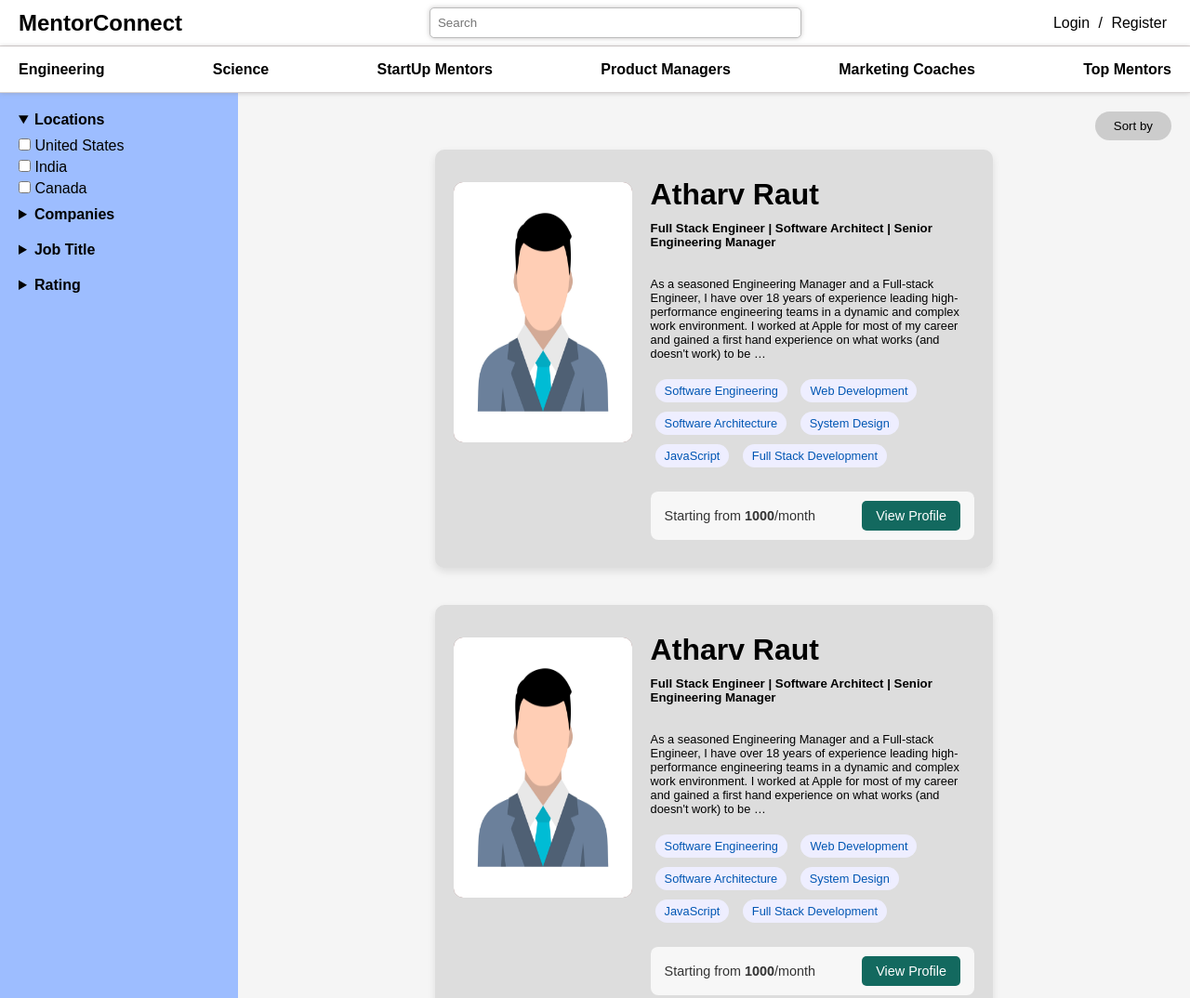
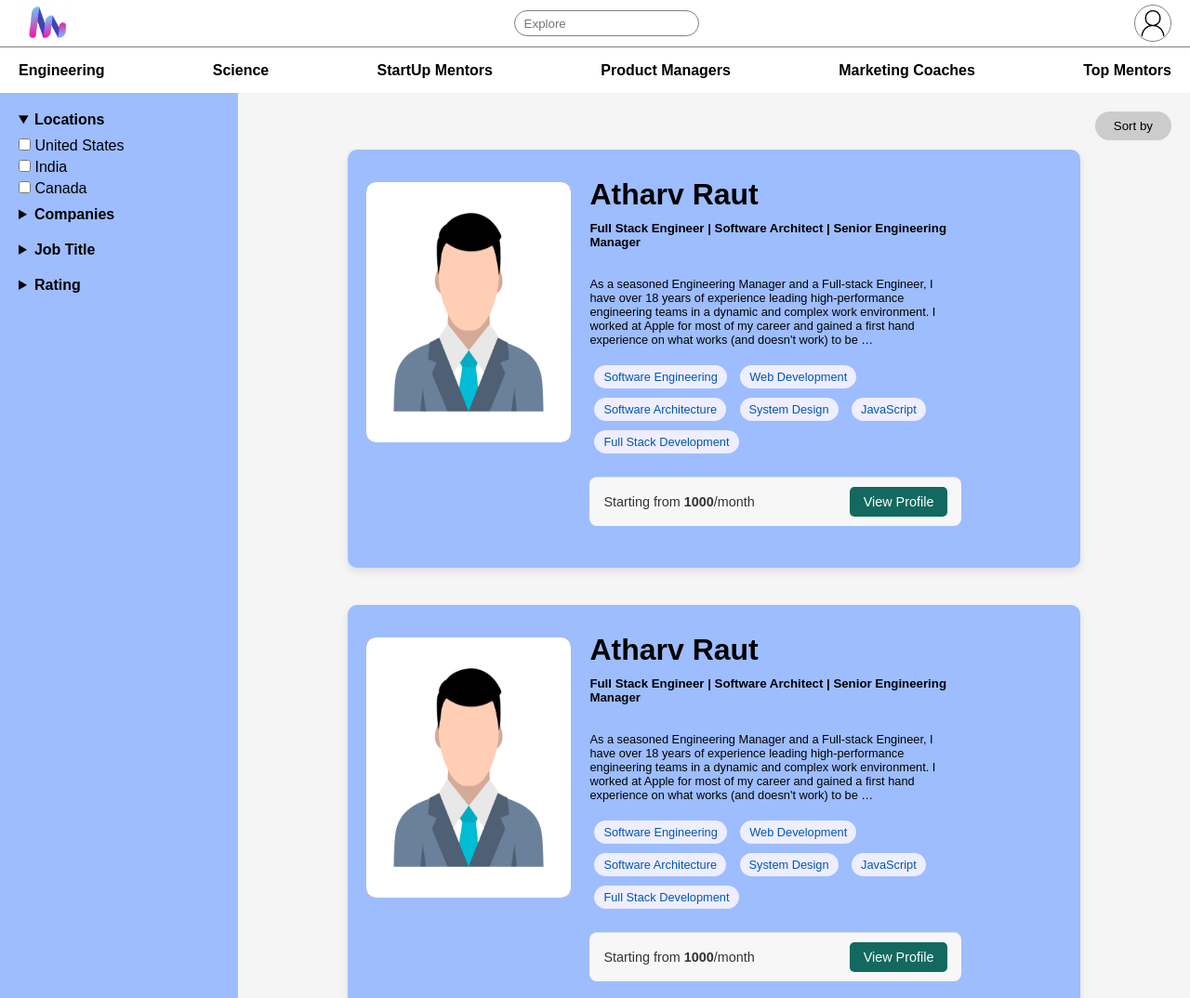
Before and after one commit to ProtagonistJC/SIH2024, a plain HTML site: page SIH_Prototype/search.html in a window 1280 px wide. Shown: the top 1074 px of the page at 93% size. Drawn offline with Linux system fonts and the light colour scheme.

Commit message:
Added_index_and_navbar_to_all_pages

```diff
--- a/SIH_Prototype/dashboard.css
+++ b/SIH_Prototype/mentorDashboard.css
@@ -3,6 +3,27 @@ body {
     background-color: #f4f4f4;
     margin: 0;
     padding: 0;
+}
+
+.navbar{
+    padding: 5px 20px;
+    height: 45px;
+    display: flex;
+    justify-content: space-between;
+    align-items: center;
+    background-color: white;
+}
+.user{
+    border-radius: 50%;
+    border: 1px gray solid;
+}
+.navbar>input{
+    border: gray 1px solid;
+    outline: none;
+    padding: 0 10px;
+    border-radius: 20px;
+    height: 70%;
+    justify-self: end;
 }
 
 header {
@@ -19,7 +40,7 @@ header {
 .dashboard {
     max-width: 100%;
     margin: 0 auto;
-    padding: 20px;
+    margin:20px;
 }
 
 .profile {
--- a/SIH_Prototype/search.css
+++ b/SIH_Prototype/search.css
@@ -7,6 +7,28 @@
 
 body {
     background-color: #f5f5f5;
+}
+.navbar{
+    padding: 5px 20px;
+    height: 50px;
+    display: flex;
+    position: sticky;
+    top:0px;
+    justify-content: space-between;
+    align-items: center;
+    background-color: white;
+}
+.user{
+    border-radius: 50%;
+    border: 1px gray solid;
+}
+.navbar>input{
+    border: gray 1px solid;
+    outline: none;
+    padding: 0 10px;
+    border-radius: 20px;
+    height: 70%;
+    justify-self: end;
 }
 
 header {
@@ -58,8 +80,7 @@ header {
     height:50px;
     position: sticky;
     top: 50px;
-    border-bottom: 0.5px solid rgb(216, 211, 211);
-    box-shadow: 0 0 5px rgba(146, 141, 141, 0.5);
+    border-top: 1px solid gray;
     /* border: 2px solid black; */
     padding-left: 20px;
     padding-right: 20px;
@@ -132,11 +153,11 @@ main {
 }
 
 .mentor-card {
-    width: 600px;
+    width: 80%;
     margin-bottom: 40px;
     height: 450px;
     display: flex;
-    background-color: #ddd;
+    background-color: #9DBDFF;
     padding: 20px;
     border-radius: 10px;
     box-shadow: 0 4px 8px rgba(0, 0, 0, 0.1);
--- a/SIH_Prototype/search.html
+++ b/SIH_Prototype/search.html
@@ -7,13 +7,18 @@
     <link rel="stylesheet" href="search.css">
 </head>
 <body>
-    <header>
+    <!-- <header>
         <div class="logo">MentorConnect</div>
         <input type="text" class="search-bar" placeholder="Search">
         <div class="auth">
             <a href="#">Login</a> / <a href="#">Register</a>
         </div>
-    </header>
+    </header> -->
+    <div class="navbar">
+        <img src="./only_logo.PNG" alt="logo" class="logo" style="height: 100%;">
+        <input type="text" placeholder="Explore">
+        <img src="./usericon.png" alt="user" class="user" style="height: 100%;">
+      </div>
     <div class="v_catogarydiv">
     <h6>Engineering</h6>
     <h6>Science</h6>
```
Also changed, not shown: SIH_Prototype/index.html (added, +13 -0 lines), SIH_Prototype/mentorDashboard.html (renamed from SIH_Prototype/dashboard.html, +6 -1 lines).
